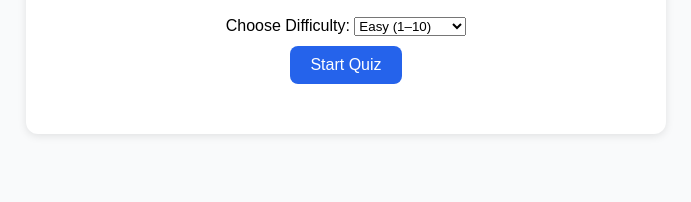
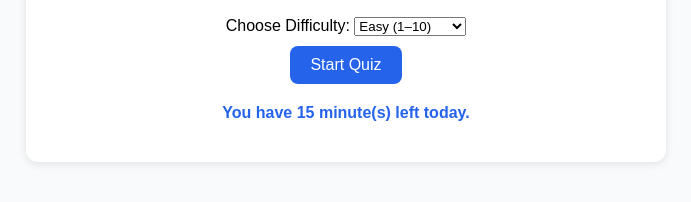
Before and after one commit to flowingcity777/SharpMath, a plain HTML site: page index.html in a window 1280 px wide. Shown: the part 172-374 px from the top of the page, without its empty margins (294-985 px from the left). Drawn offline with Linux system fonts and the light colour scheme.

Commit message:
Update index.html
Updated the submit button to enter key for a quicker response from the students

```diff
--- a/index.html
+++ b/index.html
@@ -27,6 +27,7 @@
     input { padding: 8px; font-size: 16px; width: 100px; text-align: center; }
     #results { margin-top: 20px; }
     #limitMsg { color: red; font-weight: bold; margin-top: 20px; }
+    #timeLeft { margin-top: 10px; font-weight: bold; color: #2563eb; }
   </style>
 </head>
 <body>
@@ -43,6 +44,7 @@
       </select>
       <br />
       <button onclick="checkLimitAndStart()">Start Quiz</button>
+      <p id="timeLeft"></p>
       <p id="limitMsg"></p>
     </div>
 
@@ -67,13 +69,21 @@
     let answers = [];
     let dailyLimitMinutes = 15; // Max 15 minutes per day
 
-    // Helper: get today's date string
     function todayStr() {
       let d = new Date();
       return d.getFullYear() + "-" + (d.getMonth()+1) + "-" + d.getDate();
     }
 
-    // Check daily limit before starting
+    function updateRemainingTime() {
+      let record = JSON.parse(localStorage.getItem("sharpMathUsage")) || {};
+      let today = todayStr();
+      if (!record.date || record.date !== today) {
+        record = { date: today, minutes: 0 };
+      }
+      let remaining = Math.max(0, dailyLimitMinutes - record.minutes);
+      document.getElementById("timeLeft").textContent = `You have ${remaining} minute(s) left today.`;
+    }
+
     function checkLimitAndStart() {
       let record = JSON.parse(localStorage.getItem("sharpMathUsage")) || {};
       let today = todayStr();
@@ -114,6 +124,7 @@
 
       currentQuestion = `${a} ${op} ${b} = ?`;
       document.getElementById("question").textContent = currentQuestion;
+      document.getElementById("answer").focus();
     }
 
     function startQuiz(record) {
@@ -145,12 +156,13 @@
       answers.push({given: ans, correct: correctAnswer});
       document.getElementById("score").textContent = "Score: " + score;
       document.getElementById("answer").value = "";
+      document.getElementById("answer").focus(); // Refocus input
       generateQuestion(document.getElementById("difficulty").value);
     }
 
     function endQuiz(record) {
       document.getElementById("quiz").style.display = "none";
-      let resultHTML = `<h2>Time's Up!</h2><p>Your Score: ${score}</p><h3>Answer Key:</h3><ul>`;
+      let resultHTML = `<h2>Time's Up!</h2><p><strong>Your Final Score: ${score}</strong></p><h3>Answer Key:</h3><ul>`;
       answers.forEach((a, i) => {
         resultHTML += `<li>${questions[i]} Your answer: ${a.given} | Correct: ${a.correct}</li>`;
       });
@@ -158,7 +170,6 @@
       resultHTML += `<button onclick=\"restartQuiz()\">Play Again</button>`;
       document.getElementById("results").innerHTML = resultHTML;
 
-      // Update daily record
       let today = todayStr();
       if (!record.date || record.date !== today) {
         record = { date: today, minutes: 0 };
@@ -170,7 +181,16 @@
     function restartQuiz() {
       document.getElementById("results").innerHTML = "";
       document.getElementById("setup").style.display = "block";
+      updateRemainingTime();
     }
+
+    document.addEventListener("keydown", function(event) {
+      if (event.key === "Enter" && document.getElementById("quiz").style.display === "block") {
+        submitAnswer();
+      }
+    });
+
+    updateRemainingTime();
   </script>
 </body>
 </html>
```
